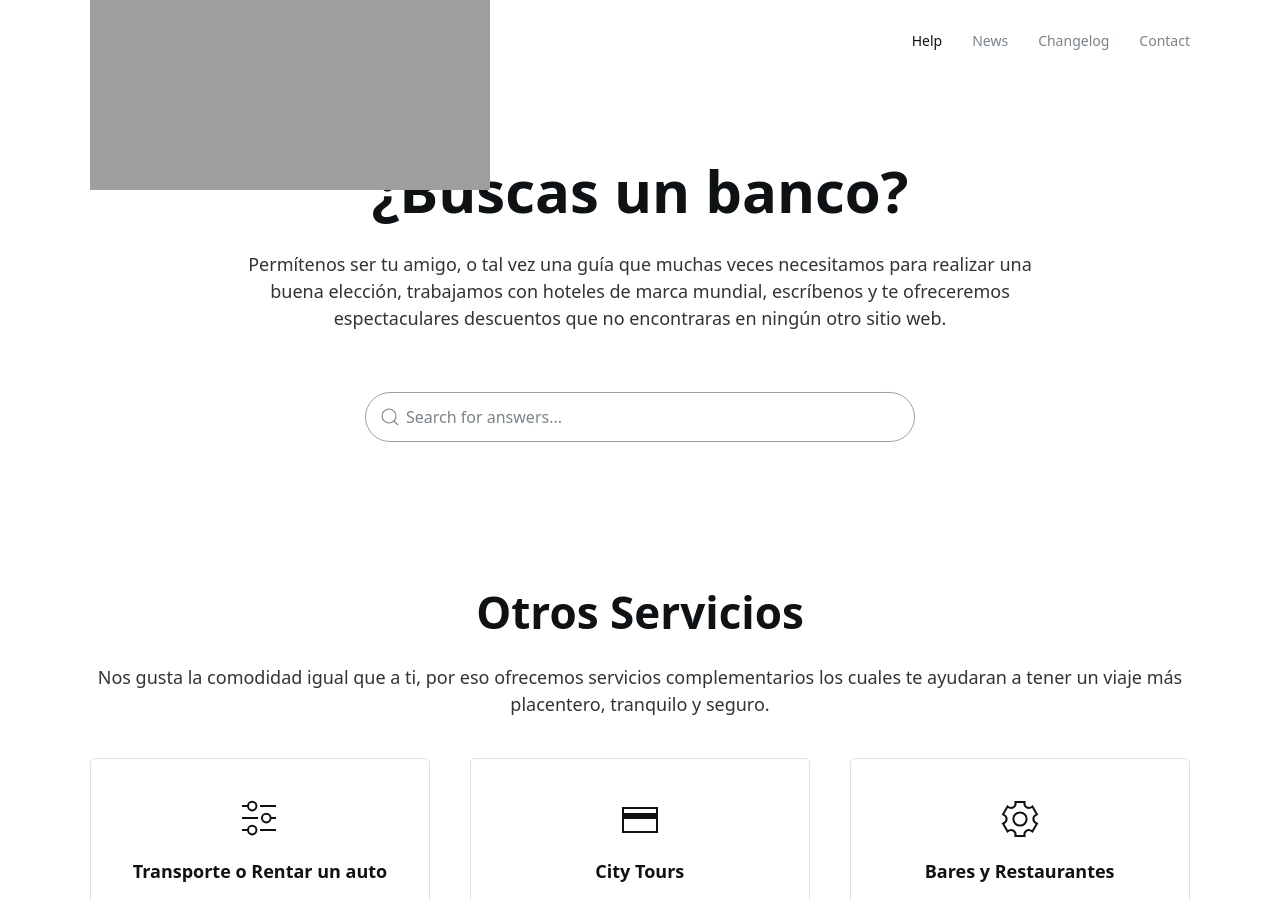
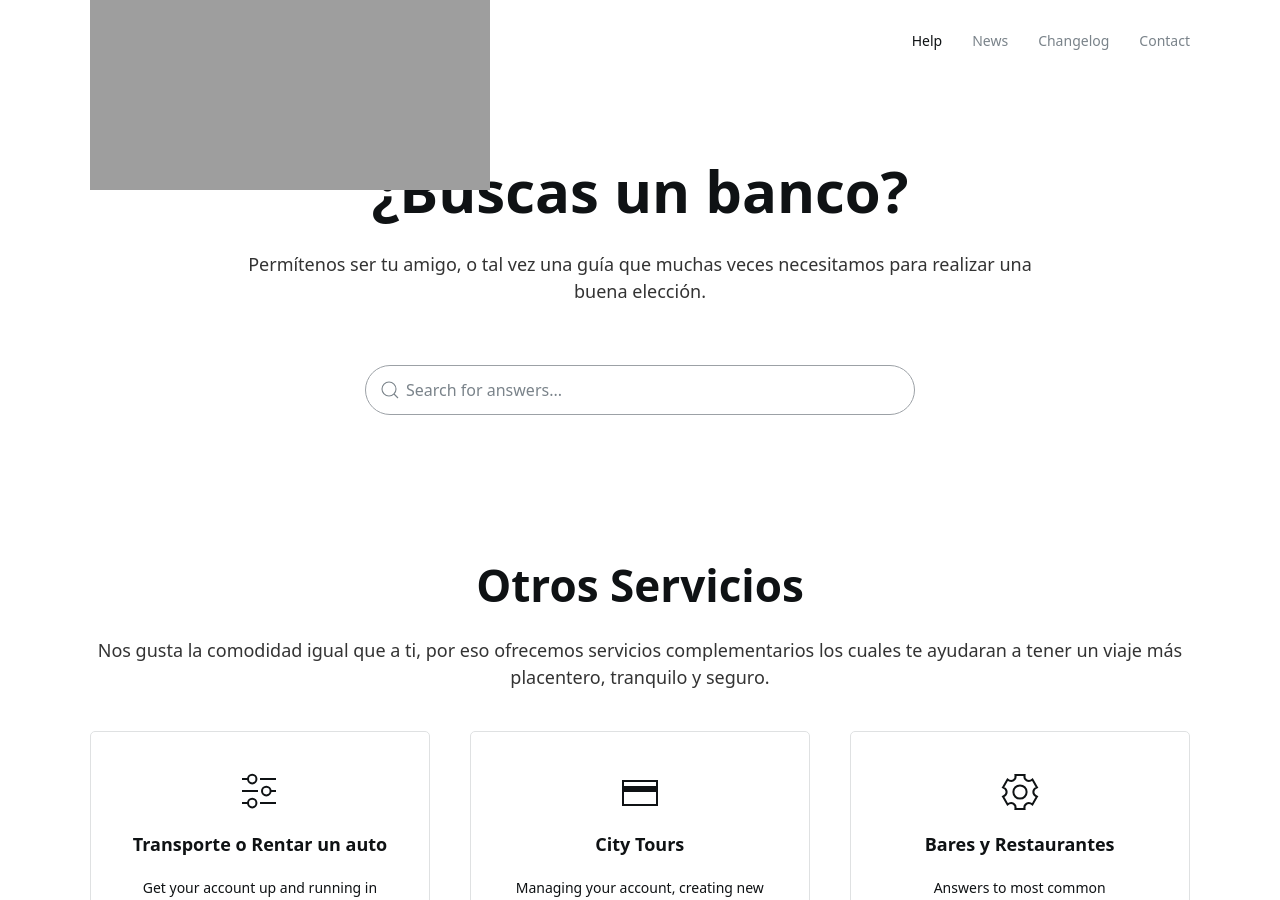
Before and after one commit to jelmii/jelmii.github.io, a Jekyll site: the page built from index.md, in a window 1280 px wide and 900 px high. Built offline with Jekyll 4.4.1, drawn with Linux system fonts in a browser that asks for light colours.

Commit message:
Update index.md

```diff
--- a/index.md
+++ b/index.md
@@ -2,7 +2,7 @@
 layout: home
 hero:
     title: ¿Buscas un banco?
-    subtitle: Permítenos ser tu amigo, o tal vez una guía que muchas veces necesitamos para realizar una buena elección, trabajamos con  hoteles de marca mundial, escríbenos y te ofreceremos espectaculares descuentos que no encontraras en ningún otro sitio web.
+    subtitle: Permítenos ser tu amigo, o tal vez una guía que muchas veces necesitamos para realizar una buena elección.
 
     search: true
 categories:
```
